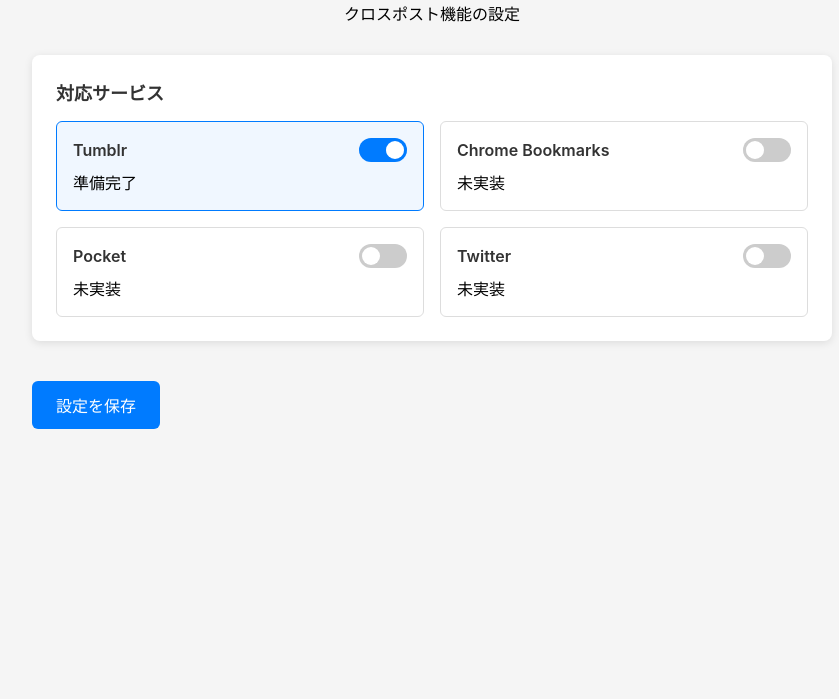
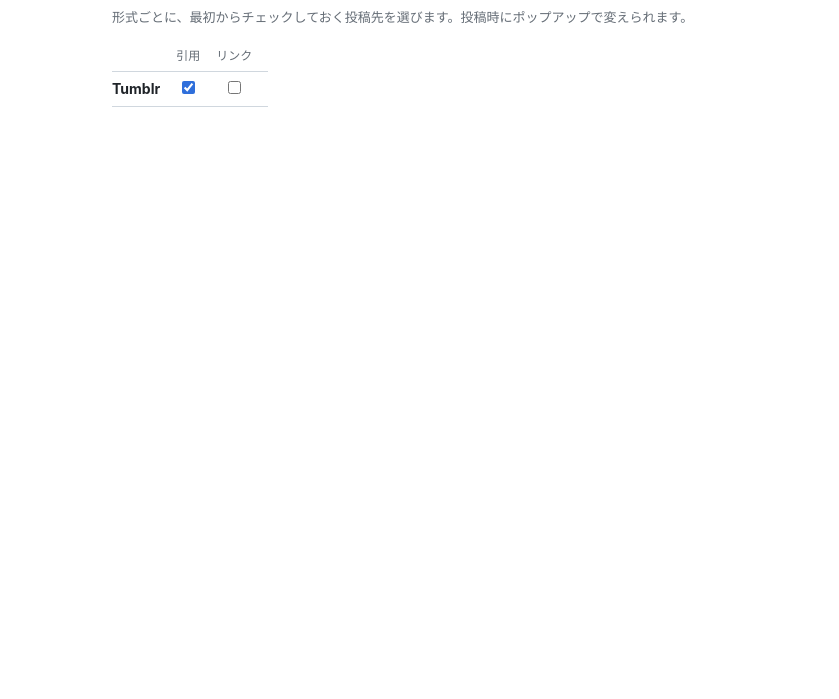
Before and after one commit to dlwr/tabemakuloo, a website built with Vite: page src/options/index.html in a window 1280 px wide. Shown: the part 101-800 px from the top of the page, without its empty margins (208-1047 px from the left). Built offline with nearby package versions, Linux system fonts and the light colour scheme; some packages are replaced by stand-ins of ours.

Commit message:
optionsをサービス×形式の既定の投稿先の表に置き換える

```diff
--- a/src/options/index.html
+++ b/src/options/index.html
@@ -3,166 +3,57 @@
 <head>
   <meta charset="UTF-8">
   <meta name="viewport" content="width=device-width, initial-scale=1.0">
-  <title>Tabemakuloo Settings</title>
+  <title>Tabemakuloo 設定</title>
   <style>
+    :root {
+      color-scheme: light dark;
+      --bg: #ffffff;
+      --fg: #1f2328;
+      --muted: #656d76;
+      --border: #d0d7de;
+      --focus: #2f6fdb;
+    }
+    @media (prefers-color-scheme: dark) {
+      :root {
+        --bg: #1c1f24;
+        --fg: #e6edf3;
+        --muted: #8d96a0;
+        --border: #3d444d;
+        --focus: #6ea2ff;
+      }
+    }
     body {
-      font-family: -apple-system, BlinkMacSystemFont, 'Segoe UI', Roboto, sans-serif;
-      max-width: 800px;
+      max-width: 640px;
       margin: 0 auto;
-      padding: 20px;
-      background: #f5f5f5;
+      padding: 24px 16px;
+      background: var(--bg);
+      color: var(--fg);
+      font: 14px/1.6 -apple-system, BlinkMacSystemFont, 'Hiragino Sans', 'Segoe UI', sans-serif;
     }
-    .header {
+    h1 { font-size: 20px; margin: 0 0 24px; }
+    h2 { font-size: 15px; margin: 0 0 4px; }
+    p { margin: 0 0 12px; color: var(--muted); font-size: 13px; }
+    table { border-collapse: collapse; }
+    th, td {
+      padding: 6px 16px 6px 0;
+      border-bottom: 1px solid var(--border);
       text-align: center;
-      margin-bottom: 30px;
     }
-    .settings-section {
-      background: white;
-      border-radius: 8px;
-      padding: 24px;
-      margin-bottom: 20px;
-      box-shadow: 0 2px 8px rgba(0,0,0,0.1);
-    }
-    .section-title {
-      font-size: 18px;
-      font-weight: 600;
-      margin-bottom: 16px;
-      color: #333;
-    }
-    .service-list {
-      display: grid;
-      grid-template-columns: repeat(auto-fit, minmax(250px, 1fr));
-      gap: 16px;
-    }
-    .service-item {
-      border: 1px solid #ddd;
-      border-radius: 6px;
-      padding: 16px;
-    }
-    .service-item.enabled {
-      border-color: #007bff;
-      background: #f0f7ff;
-    }
-    .service-header {
-      display: flex;
-      align-items: center;
-      justify-content: space-between;
-      margin-bottom: 8px;
-    }
-    .service-name {
-      font-weight: 600;
-      color: #333;
-    }
-    .service-toggle {
-      position: relative;
-      display: inline-block;
-      width: 48px;
-      height: 24px;
-    }
-    .service-toggle input {
-      opacity: 0;
-      width: 0;
-      height: 0;
-    }
-    .slider {
-      position: absolute;
-      cursor: pointer;
-      top: 0;
-      left: 0;
-      right: 0;
-      bottom: 0;
-      background-color: #ccc;
-      transition: .4s;
-      border-radius: 24px;
-    }
-    .slider:before {
-      position: absolute;
-      content: "";
-      height: 18px;
-      width: 18px;
-      left: 3px;
-      bottom: 3px;
-      background-color: white;
-      transition: .4s;
-      border-radius: 50%;
-    }
-    input:checked + .slider {
-      background-color: #007bff;
-    }
-    input:checked + .slider:before {
-      transform: translateX(24px);
-    }
-    .save-btn {
-      background: #007bff;
-      color: white;
-      border: none;
-      padding: 12px 24px;
-      border-radius: 6px;
-      font-size: 16px;
-      cursor: pointer;
-      margin-top: 20px;
-    }
-    .save-btn:hover {
-      background: #0056b3;
-    }
+    th:first-child, td:first-child { text-align: left; }
+    thead th { color: var(--muted); font-size: 12px; font-weight: normal; }
+    input[type="checkbox"] { accent-color: var(--focus); }
+    #status { min-height: 1.6em; color: var(--muted); font-size: 12px; }
   </style>
 </head>
 <body>
-  <div class="header">
-    <h1>Tabemakuloo Settings</h1>
-    <p>クロスポスト機能の設定</p>
-  </div>
+  <h1>Tabemakuloo 設定</h1>
 
-  <div class="settings-section">
-    <div class="section-title">対応サービス</div>
-    <div class="service-list">
-      <div class="service-item enabled">
-        <div class="service-header">
-          <span class="service-name">Tumblr</span>
-          <label class="service-toggle">
-            <input type="checkbox" id="tumblr" checked>
-            <span class="slider"></span>
-          </label>
-        </div>
-        <div class="service-status">準備完了</div>
-      </div>
-
-      <div class="service-item">
-        <div class="service-header">
-          <span class="service-name">Chrome Bookmarks</span>
-          <label class="service-toggle">
-            <input type="checkbox" id="chrome-bookmarks">
-            <span class="slider"></span>
-          </label>
-        </div>
-        <div class="service-status">未実装</div>
-      </div>
-
-      <div class="service-item">
-        <div class="service-header">
-          <span class="service-name">Pocket</span>
-          <label class="service-toggle">
-            <input type="checkbox" id="pocket">
-            <span class="slider"></span>
-          </label>
-        </div>
-        <div class="service-status">未実装</div>
-      </div>
-
-      <div class="service-item">
-        <div class="service-header">
-          <span class="service-name">Twitter</span>
-          <label class="service-toggle">
-            <input type="checkbox" id="twitter">
-            <span class="slider"></span>
-          </label>
-        </div>
-        <div class="service-status">未実装</div>
-      </div>
-    </div>
-  </div>
-
-  <button class="save-btn" id="saveBtn">設定を保存</button>
+  <section>
+    <h2>既定の投稿先</h2>
+    <p>形式ごとに、最初からチェックしておく投稿先を選びます。投稿時にポップアップで変えられます。</p>
+    <table id="destinations"></table>
+    <div id="status" role="status"></div>
+  </section>
 
   <script type="module" src="index.ts"></script>
 </body>
--- a/src/options/index.ts
+++ b/src/options/index.ts
@@ -1,97 +1,71 @@
 import browser from 'webextension-polyfill';
+import {
+	loadDefaultDestinations,
+	postKinds,
+	saveDefaultDestinations,
+	serviceNames,
+	servicesSupporting,
+	type DefaultDestinations,
+	type PostKind,
+	type ServiceId,
+} from '@/settings/destinations.js';
 
-// eslint-disable-next-line @typescript-eslint/naming-convention
-class OptionsUI {
-	private readonly saveButton: HTMLButtonElement;
+const kindLabels: Record<PostKind, string> = {
+	quote: '引用',
+	link: 'リンク',
+};
 
-	constructor() {
-		this.saveButton = document.querySelector('#saveBtn')!;
-		void this.init();
+const table = document.querySelector<HTMLTableElement>('#destinations')!;
+const status = document.querySelector<HTMLElement>('#status')!;
+
+function render(destinations: DefaultDestinations): void {
+	const services = Object.keys(serviceNames) as ServiceId[];
+	const head = table.createTHead().insertRow();
+	head.append(document.createElement('th'));
+	for (const kind of postKinds) {
+		const th = document.createElement('th');
+		th.textContent = kindLabels[kind];
+		head.append(th);
 	}
 
-	private async init(): Promise<void> {
-		await this.loadSettings();
-		this.setupEventListeners();
+	const body = table.createTBody();
+	for (const service of services) {
+		const row = body.insertRow();
+		const name = document.createElement('th');
+		name.scope = 'row';
+		name.textContent = serviceNames[service];
+		row.append(name);
+		for (const kind of postKinds) {
+			const cell = row.insertCell();
+			if (!servicesSupporting(kind).includes(service)) {
+				continue;
 			}
 
-	private async loadSettings(): Promise<void> {
-		try {
-			const settings = await browser.storage.sync.get('services');
-			const services = (settings.services as Record<string, boolean>) || {};
-
-			// Update UI based on stored settings
-			for (const [serviceId, enabled] of Object.entries(services)) {
-				const checkbox = document.querySelector<HTMLInputElement>(`#${serviceId}`);
-				if (checkbox) {
-					checkbox.checked = Boolean(enabled);
-					this.updateServiceItem(serviceId, Boolean(enabled));
-				}
-			}
-		} catch (error) {
-			console.error('Failed to load settings:', error);
-		}
-	}
-
-	private setupEventListeners(): void {
-		this.saveButton.addEventListener('click', this.saveSettings.bind(this));
-
-		// Listen for service toggle changes
-		const serviceCheckboxes = document.querySelectorAll('.service-toggle input');
-		for (const checkbox of serviceCheckboxes) {
-			checkbox.addEventListener('change', this.handleServiceToggle.bind(this));
-		}
-	}
-
-	private handleServiceToggle(event: Event): void {
-		const checkbox = event.target as HTMLInputElement;
-		const serviceId = checkbox.id;
-		const enabled = checkbox.checked;
-
-		this.updateServiceItem(serviceId, enabled);
-	}
-
-	private updateServiceItem(serviceId: string, enabled: boolean): void {
-		const serviceItem = document.querySelector(`#${serviceId}`)?.closest('.service-item');
-		if (serviceItem) {
-			if (enabled) {
-				serviceItem.classList.add('enabled');
-			} else {
-				serviceItem.classList.remove('enabled');
+			const input = document.createElement('input');
+			input.type = 'checkbox';
+			input.dataset.kind = kind;
+			input.value = service;
+			input.checked = destinations[kind].includes(service);
+			input.setAttribute('aria-label', `${serviceNames[service]} ${kindLabels[kind]}`);
+			input.addEventListener('change', save);
+			cell.append(input);
 		}
 	}
 }
 
-	private async saveSettings(): Promise<void> {
-		try {
-			const services: Record<string, boolean> = {};
-			const checkboxes = document.querySelectorAll('.service-toggle input');
-
-			for (const checkbox of checkboxes) {
-				const input = checkbox as HTMLInputElement;
-				services[input.id] = input.checked;
+async function save(): Promise<void> {
+	const destinations = Object.fromEntries(postKinds.map(kind => [kind, []])) as unknown as DefaultDestinations;
+	for (const input of table.querySelectorAll<HTMLInputElement>('input:checked')) {
+		destinations[input.dataset.kind as PostKind].push(input.value as ServiceId);
 	}
 
-			await browser.storage.sync.set({services});
-
-			// Visual feedback
-			this.saveButton.textContent = '保存完了！';
-			this.saveButton.style.background = '#28a745';
-
-			setTimeout(() => {
-				this.saveButton.textContent = '設定を保存';
-				this.saveButton.style.background = '#007bff';
-			}, 2000);
+	try {
+		await saveDefaultDestinations(browser.storage.sync, destinations);
+		status.textContent = '保存しました';
 	} catch (error) {
 		console.error('Failed to save settings:', error);
-			this.saveButton.textContent = '保存失敗';
-			this.saveButton.style.background = '#dc3545';
-
-			setTimeout(() => {
-				this.saveButton.textContent = '設定を保存';
-				this.saveButton.style.background = '#007bff';
-			}, 2000);
-		}
+		status.textContent = '保存できませんでした';
 	}
 }
 
-void new OptionsUI();
+render(await loadDefaultDestinations(browser.storage.sync));
--- a/vite.config.ts
+++ b/vite.config.ts
@@ -21,6 +21,7 @@
 	},
 	build: {
 		outDir: resolve(__dirname, 'dist'),
+		target: 'esnext',
 		emptyOutDir: true,
 		sourcemap: true,
 		rollupOptions: {
```
Lines whose indentation alone changed are shown as unchanged.
